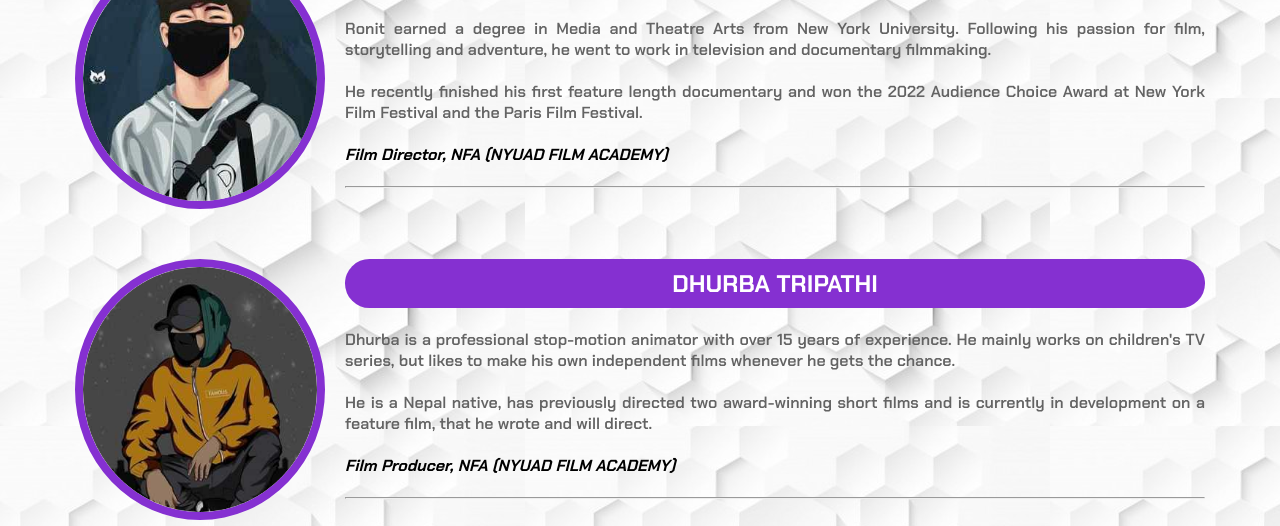
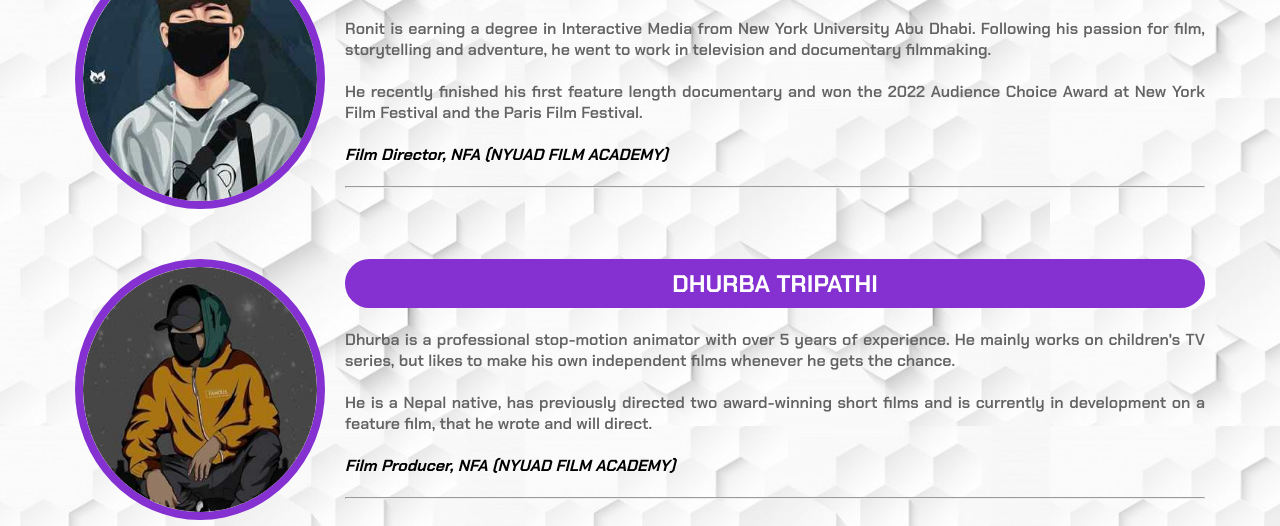
Before and after one commit to 4ur1X/nyuadlife, a plain HTML site: page cast.html in a window 1280 px wide. Shown: the part 230-756 px from the top of the page. Drawn offline with Linux system fonts and the light colour scheme.

Commit message:
Update cast.html

```diff
--- a/cast.html
+++ b/cast.html
@@ -50,7 +50,7 @@
 
                             <center>
                                 <p class="cast-content">
-                                    Ronit earned a degree in Media and Theatre Arts from New York University. Following his passion for film, storytelling and adventure, he went to work in television and documentary filmmaking.
+                                    Ronit is earning a degree in Interactive Media from New York University Abu Dhabi. Following his passion for film, storytelling and adventure, he went to work in television and documentary filmmaking.
                                     <br><br>
                                     He recently finished his first feature length documentary and won the 2022 Audience Choice Award at New York Film Festival and the Paris Film Festival.
                                     <br><br>
@@ -70,7 +70,7 @@
 
                             <center>
                                 <p class="cast-content">
-                                    Dhurba is a professional stop-motion animator with over 15 years of experience. He mainly works on children's TV series, but likes to make his own independent films whenever he gets the chance.
+                                    Dhurba is a professional stop-motion animator with over 5 years of experience. He mainly works on children's TV series, but likes to make his own independent films whenever he gets the chance.
                                     <br><br>
                                     He is a Nepal native, has previously directed two award-winning short films and is currently in development on a feature film, that he wrote and will direct.
                                     <br><br>
```
